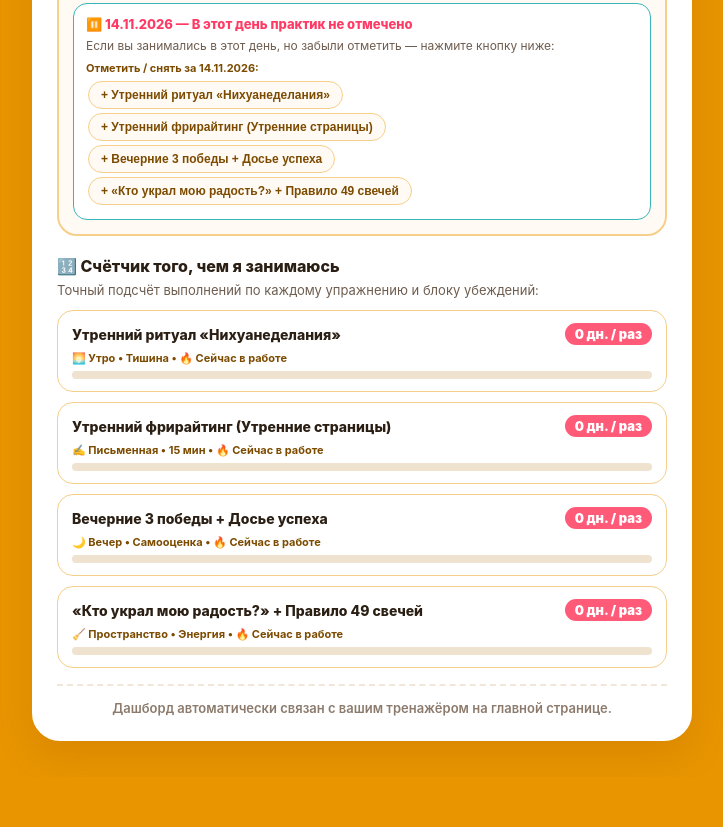
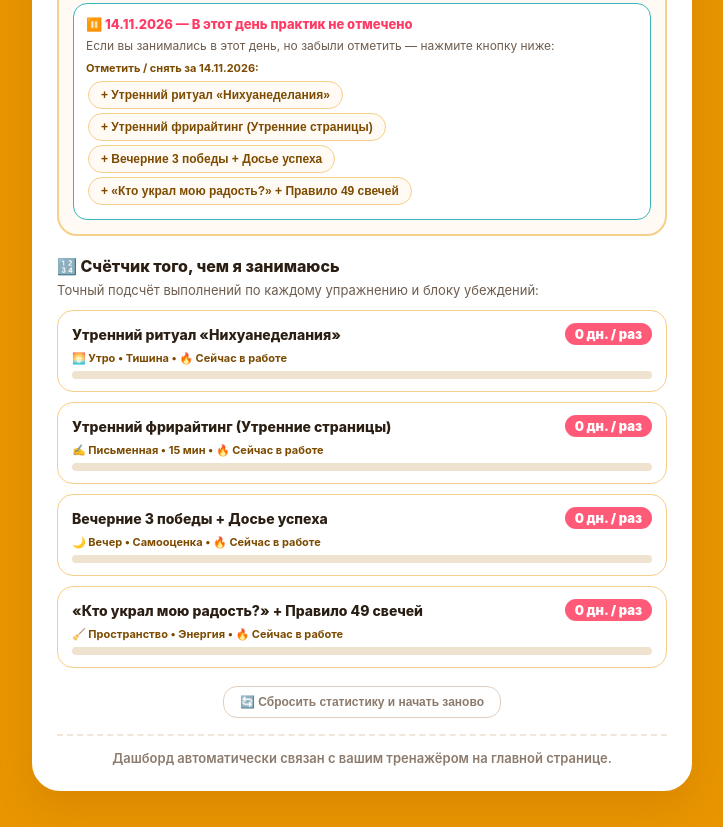
Before and after one commit to talidaser-blip/life-neuro-trainer, a plain HTML site: page dashboard.html in a window 1280 px wide. Shown: the part 846-1673 px from the top of the page, without its empty margins (278-1001 px from the left). Before the commit the page ends 1623 px from the top, so only its background shows below. Drawn offline with Linux system fonts and the light colour scheme.

Commit message:
Update dashboard.html

```diff
--- a/dashboard.html
+++ b/dashboard.html
@@ -295,6 +295,29 @@
       transition: width 0.3s ease;
     }
 
+    .reset-wrap {
+      text-align: center;
+      margin-top: 18px;
+    }
+
+    .reset-btn {
+      background: transparent;
+      border: 1.5px solid #e0cfc0;
+      color: #8c7b6d;
+      padding: 8px 16px;
+      border-radius: 14px;
+      font-size: 12px;
+      font-weight: 700;
+      cursor: pointer;
+      transition: all 0.2s ease;
+    }
+
+    .reset-btn:hover {
+      border-color: #ff5b79;
+      color: #ff3b65;
+      background: #fff0f3;
+    }
+
     .footer-note {
       text-align: center;
       font-size: 13px;
@@ -360,6 +383,10 @@
       Точный подсчёт выполнений по каждому упражнению и блоку убеждений:
     </p>
     <div id="practiceCountersList"></div>
+
+    <div class="reset-wrap">
+      <button class="reset-btn" onclick="resetDashboardStats()">🔄 Сбросить статистику и начать заново</button>
+    </div>
 
     <div class="footer-note">
       Дашборд автоматически связан с вашим тренажёром на главной странице.
@@ -722,6 +749,21 @@
       return div.innerHTML;
     }
 
+    function resetDashboardStats() {
+      const ok = confirm("Точно сбросить всю статистику (календарь, серию дней и счётчики практик) и начать с нуля?\n\nВаши записи в личных блокнотах при этом сохранятся.");
+      if (!ok) return;
+
+      appState.doneToday = {};
+      appState.beliefDone = {};
+      appState.streakCounts = {};
+      appState.masteredIds = [];
+      appState.currentPhaseIdx = 0;
+
+      saveState();
+      renderDashboard();
+      alert("Статистика очищена! Можно начинать с чистого листа.");
+    }
+
     renderDashboard();
   </script>
 </body>
```
